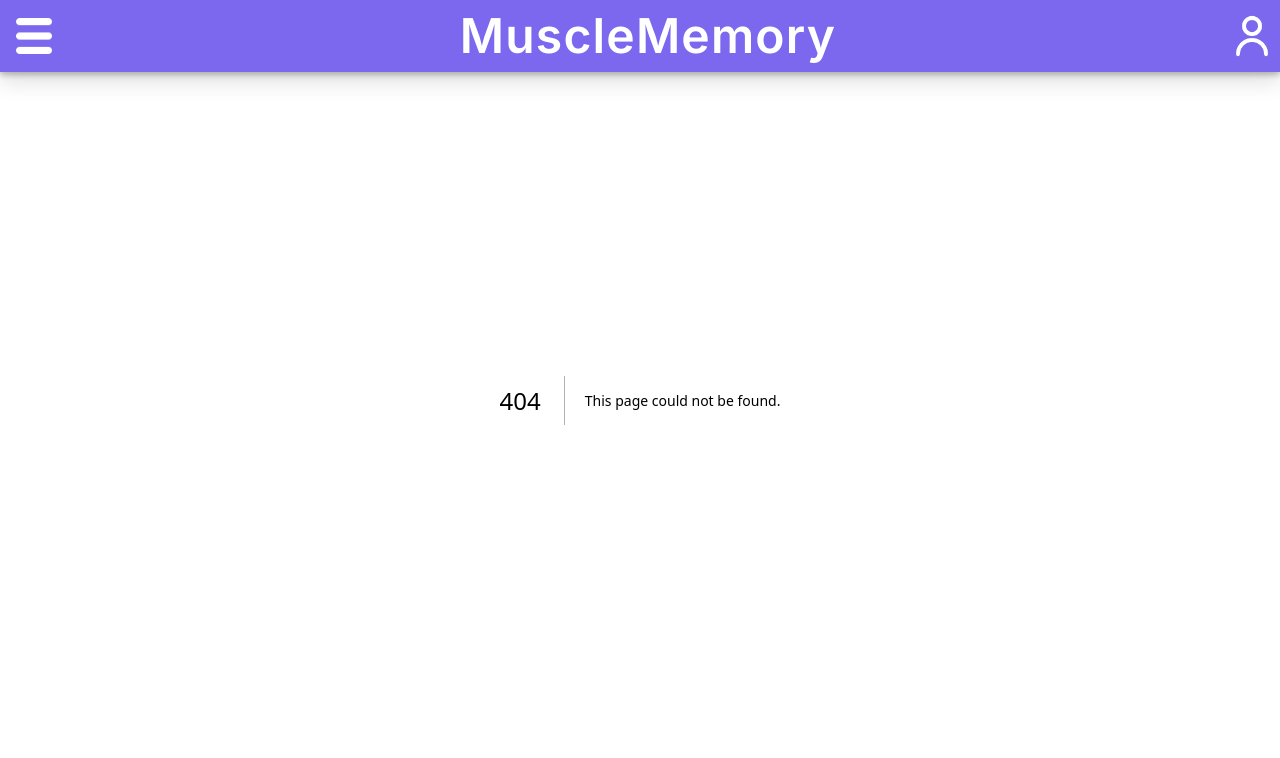
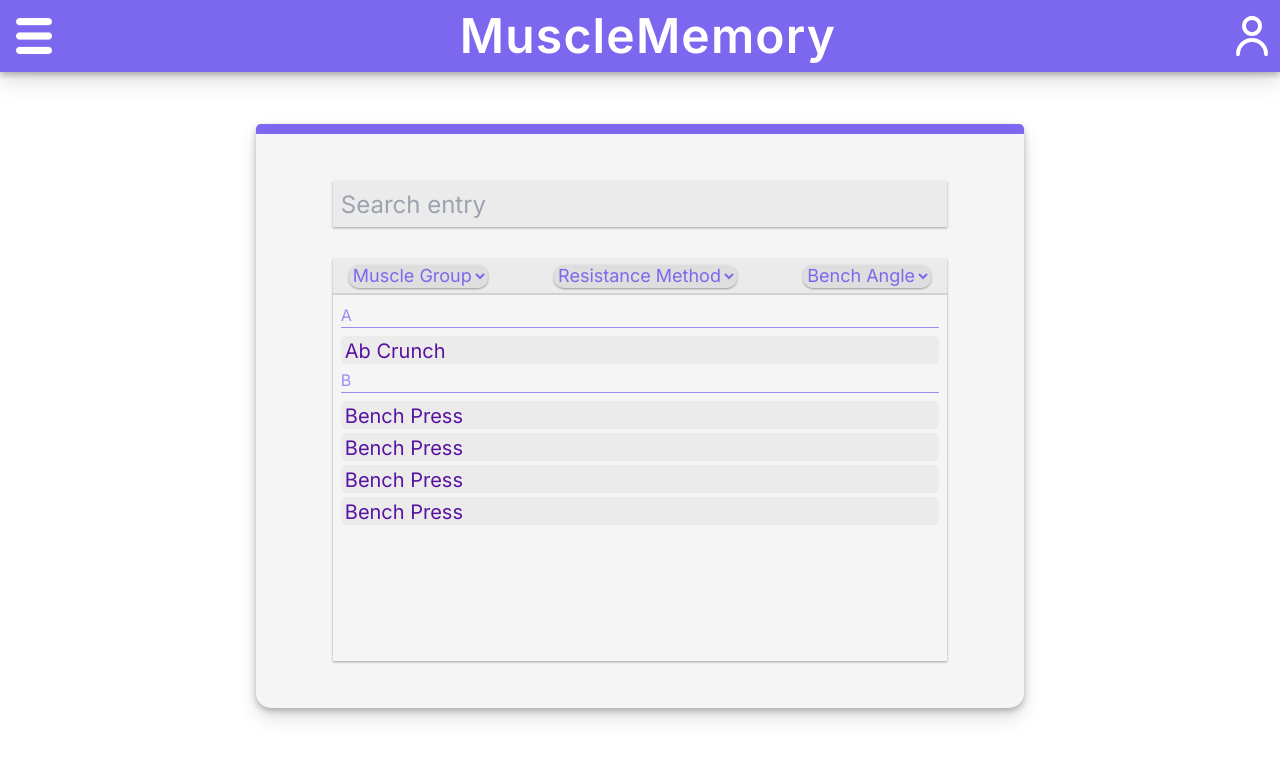
Before and after one commit to jszama/musclememory, a Next.js app in the folder frontend/: page /exercise-menu/exercise-bank in a window 1280 px wide. Before the commit this address had no page. Shown: the top 758 px of the page. Built offline with nearby package versions, Linux system fonts and the light colour scheme.

Commit message:
UI: exercise bank complete

```diff
--- /dev/null
+++ b/frontend/app/exercise-menu/exercise-bank/page.tsx
@@ -0,0 +1,93 @@
+import React from 'react';
+
+interface Exercise {
+    id: number;
+    name: string;
+    description: string;
+  }
+
+const exercises: Exercise[] = [
+    {
+        id: 1,
+        name: 'Bench Press',
+        description: 'The bench press is a compound exercise that builds strength and muscle in the chest, shoulders, and triceps'
+    },{
+        id: 2,
+        name: 'Ab Crunch',
+        description: 'The bench press is a compound exercise that builds strength and muscle in the chest, shoulders, and triceps'
+    },{
+        id: 1,
+        name: 'Bench Press',
+        description: 'The bench press is a compound exercise that builds strength and muscle in the chest, shoulders, and triceps'
+    },{
+        id: 1,
+        name: 'Bench Press',
+        description: 'The bench press is a compound exercise that builds strength and muscle in the chest, shoulders, and triceps'
+    },{
+        id: 1,
+        name: 'Bench Press',
+        description: 'The bench press is a compound exercise that builds strength and muscle in the chest, shoulders, and triceps'
+    }]
+
+const groupedExercises: Record<string, Exercise[]> = exercises.sort((a, b) => a.name.localeCompare(b.name)).reduce((grouped, exercise) => {
+    const letter = exercise.name[0].toUpperCase();
+    if (!grouped[letter]) {
+        grouped[letter] = [];
+    }
+    grouped[letter].push(exercise);
+    return grouped;
+}, {} as Record<string, Exercise[]>);
+
+export default function ExerciseBank() {
+    return (
+        <main className="home-page">
+            <div className="exercise-container">
+                <input className="exercise-search" placeholder="Search entry" />
+                <section className="exercise-bank">
+                    <section className="search-filters">
+                        <select>
+                            <option value="">Muscle Group</option>
+                            <option value="abs">Abs</option>
+                            <option value="back">Back</option>
+                            <option value="biceps">Biceps</option>
+                            <option value="chest">Chest</option>
+                            <option value="forearms">Forearms</option>
+                            <option value="legs">Legs</option>
+                            <option value="neck">Neck</option>
+                            <option value="shoulders">Shoulders</option>
+                            <option value="triceps">Triceps</option>
+                        </select>
+
+                        <select>
+                            <option value="">Resistance Method</option>
+                            <option value="barbell">Barbell</option>
+                            <option value="bodyweight">Bodyweight</option>
+                            <option value="cable">Cable</option>
+                            <option value="dumbbell">Dumbbell</option>
+                        </select>
+
+                        <select>
+                            <option value="">Bench Angle</option>
+                            <option value="decline">Decline</option>
+                            <option value="flat">Flat</option>
+                            <option value="incline">Incline</option>
+                        </select>
+                    </section>
+                    <section className="exercise-list">
+                    {Object.entries(groupedExercises).map(([letter, exercises]) => (
+                        <div className="exercise-block" key={letter}>
+                        <h2>{letter}</h2>
+                        {exercises.map((exercise) => (
+                            <div className='exercise-card' key={exercise.name}>
+                            <h3>{exercise.name}</h3>
+                            <p className='exercise-info'>{exercise.description}</p>
+                            </div>
+                        ))}
+                        </div>
+                    ))}
+                    </section>
+                </section>
+            </div>
+        </main>
+    );
+}
--- a/frontend/app/workouts/page.tsx
+++ b/frontend/app/exercise-menu/page.tsx
@@ -1,7 +1,7 @@
 export default function Workouts() {
     return (
         <main className="home-page">
-            <div className="exercise-container">
+            <div className="exercise-menu">
                 <h1>Exercise Bank</h1>
                 <h1>Workouts</h1>
             </div>
--- a/frontend/app/globals.css
+++ b/frontend/app/globals.css
@@ -40,6 +40,10 @@ body {
 
  .shadow-2 {
    box-shadow: 0px 3px 6px rgba(0, 0, 0, 0.15), 0px 2px 5px rgba(0, 0, 0, 0.12);
+ }
+
+ .shadow-1 {
+  box-shadow: 0px 1px 3px rgba(0, 0, 0, 0.12), 0px 1px 2px rgba(0, 0, 0, 0.25);
  }
 
   .text-11 {
@@ -177,17 +181,67 @@ body {
     transform: scale(1.03);
   }
 
-  /* Exercise bank */
-  .exercise-container {
-    @apply flex flex-row justify-around items-center text-center bg-gradient-to-t from-primary-600 to-primary-400 w-[80vw] h-[75vh] rounded-[15px] mt-8 shadow-5;
+  /* Exercise menu */
+  .exercise-menu {
+    @apply flex justify-around items-center text-center bg-gradient-to-r from-primary-400 to-primary-600 w-[80vw] h-[75vh] rounded-[15px] mt-8 shadow-5 pr-4;
   }
 
-  .exercise-container h1 {
+  .exercise-menu h1 {
     @apply text-10 text-bold text-white cursor-pointer transition-transform duration-[250ms] ease-in-out;
   }
 
-  .exercise-container h1:hover {
+  .exercise-menu h1:hover {
     @apply scale-[1.3];
     text-shadow: 0px 0px 40px white;
   }
+
+  /* Exercise Bank */
+  .exercise-container {
+    @apply flex flex-col justify-center mt-8 items-center w-[768px] h-[584px] bg-gray-100 border-t-primary-500 border-t-[10px] rounded-t-[5px] rounded-b-[15px] shadow-3
+  }
+
+  .exercise-search {
+    @apply flex w-[80%] h-[8%] bg-gray-200 text-start items-center p-2 shadow-1 text-6;
+  }
+
+  .exercise-bank {
+    @apply w-[80%] h-[70%] bg-gray-100 shadow-1 mt-8;
+  }
+
+  .search-filters {
+    @apply flex flex-row justify-between px-4 w-full h-[9%] bg-gray-200 text-start items-center p-2 text-6 border-b-2 border-b-gray-300;
+  }
+
+  .search-filters select {
+    @apply w-auto bg-gray-300/50 text-4 text-center rounded-[10px] text-primary-500 shadow-1;
+  }
+
+  .search-filters option{
+    @apply w-auto bg-gray-100 text-4 text-center rounded-[10px] text-primary-500 shadow-1;
+  }
+
+  .exercise-list {
+    @apply w-full h-[89%] flex flex-col pt-2 gap-1 overflow-auto;
+  }
+
+  .exercise-block {
+    @apply flex flex-col gap-1 text-primary-400 mx-2;
+  }
+
+  .exercise-block h2 {
+    @apply w-full border-b-[1.5px] border-b-primary-400 cursor-pointer mb-1;
+  }
+
+  .exercise-card {
+    @apply h-7 items-center text-5 bg-gray-200 text-primary-900 cursor-pointer rounded-[5px] px-1;
+  }
+
+  .exercise-card:hover {
+    @apply text-primary-700 shadow-1;
+  }
+
+  .exercise-info {
+    @apply hidden flex flex-row justify-between items-center p-2;
+  }
+
 }
--- a/frontend/app/page.tsx
+++ b/frontend/app/page.tsx
@@ -8,11 +8,11 @@ export default function Home() {
         <section className='start-btn'>
           START
         </section>
-        <section className='app-btn'>
-          <Link href='/workouts'>
+
+        <Link className='app-btn' href='/exercise-menu'>
             <Image src="/workouts.png" alt="Workouts" width={72} height={72} />
-          </Link>
-        </section>
+        </Link>
+
         <section className='app-btn'>
           <Image src="/statistics.png" alt="Statistics" width={72} height={72}/>
         </section>
```
